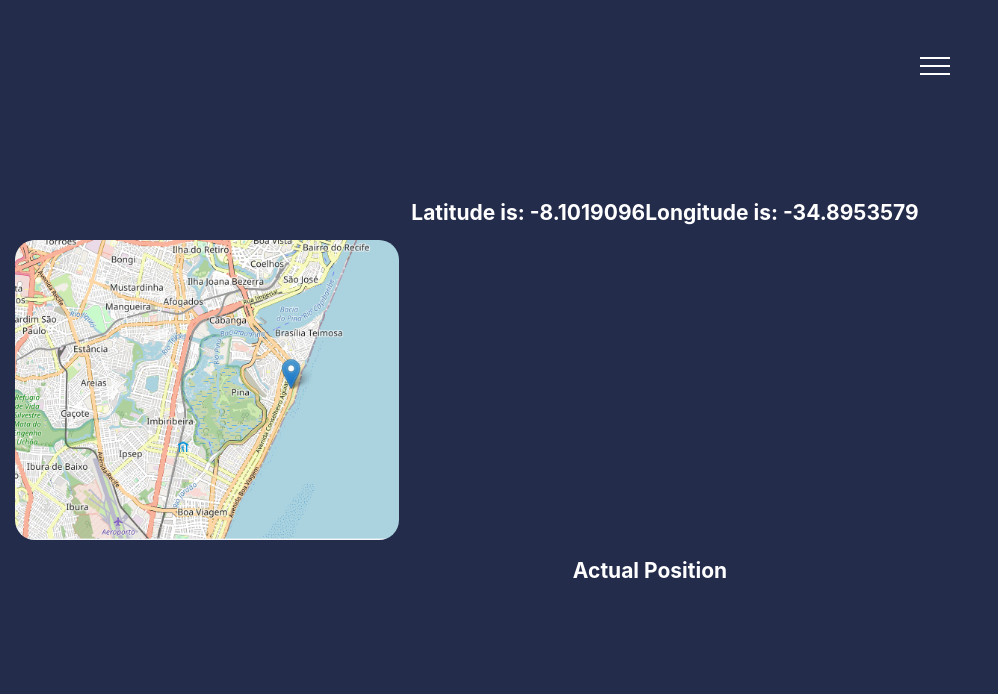
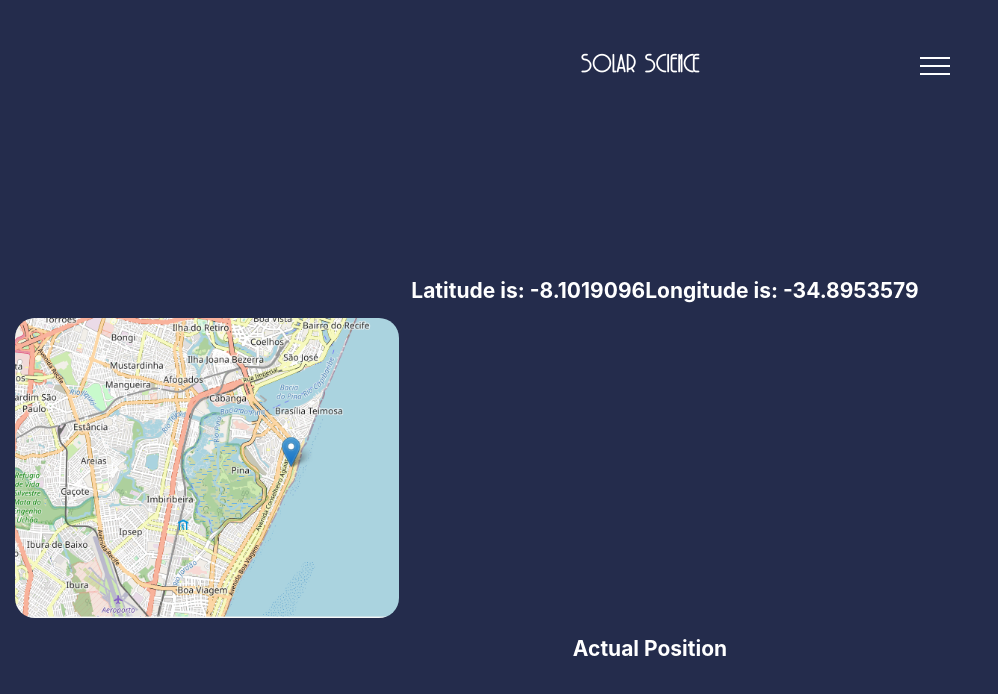
Before and after one commit to gbramorim/unlock-the-secrets-of-sun, a React (Create React App) app: page /blog in a window 1280 px wide. Shown: the top 694 px of the page, without its empty margins (0-998 px from the left). Built offline with nearby package versions, Linux system fonts and the light colour scheme; no server answers.

Commit message:
Title Dinamyc

```diff
--- a/src/components/HamburgerMenu.js
+++ b/src/components/HamburgerMenu.js
@@ -120,7 +120,18 @@ function HamburgerMenu() {
         <Icon clicked={click}>&nbsp;</Icon>
       </MenuLabel>
       <NavBackground clicked={click}>&nbsp;</NavBackground>
-
+      <h2
+        style={{
+          fontFamily: "SolarRegular",
+          display: "flex",
+          placeContent: "center",
+          marginTop: "52px",
+          fontSize: "24px",
+          color: "white",
+        }}
+      >
+        Solar Science
+      </h2>
       <Navigation clicked={click}>
         <List>
           <li>
--- a/src/components/Pages/Blog.js
+++ b/src/components/Pages/Blog.js
@@ -17,6 +17,7 @@ const Blog = () => {
           display: "flex",
           justifyContent: "center",
           marginLeft: 50,
+          marginTop: 50,
           color: "white",
         }}
       >
--- a/src/components/Pages/Home.js
+++ b/src/components/Pages/Home.js
@@ -36,7 +36,6 @@ const Home = () => {
   if (wheter === false) {
     return (
       <div className="home-principal">
-        <h2>Solar Science</h2>
         <img className="img-home" src={sun} alt="#" />
         <h3>Solar Irradiance</h3>
         <h3 style={{ fontSize: "5rem" }}>10%</h3>
```
